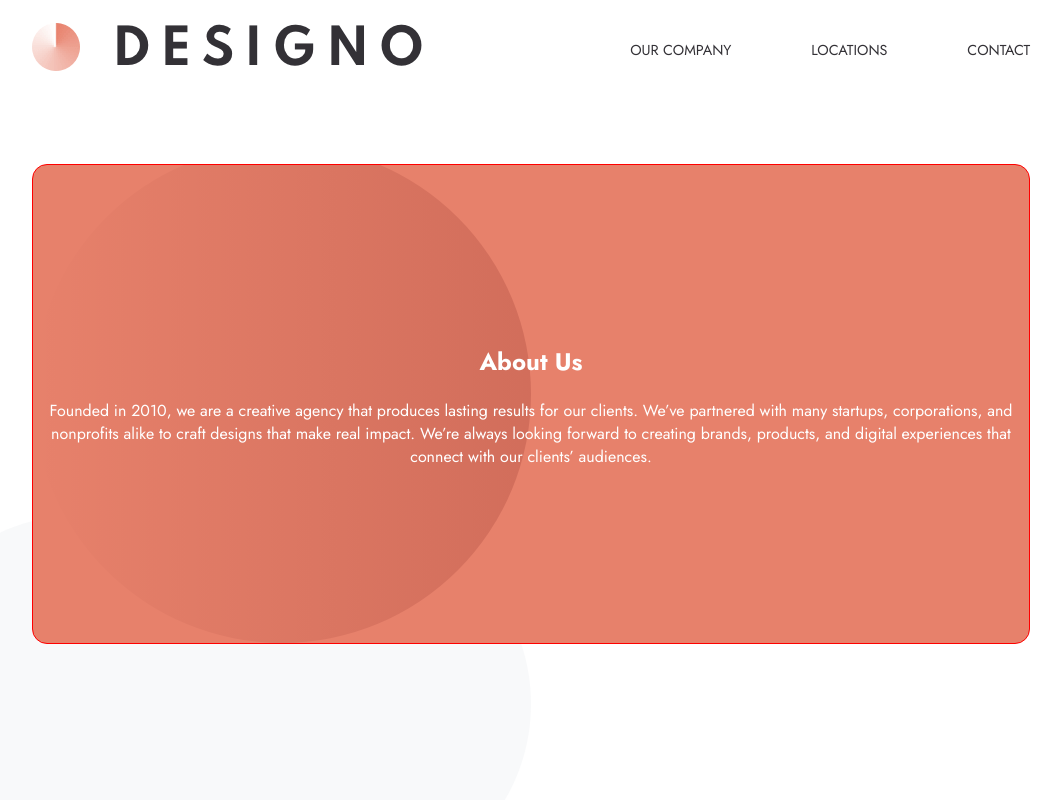
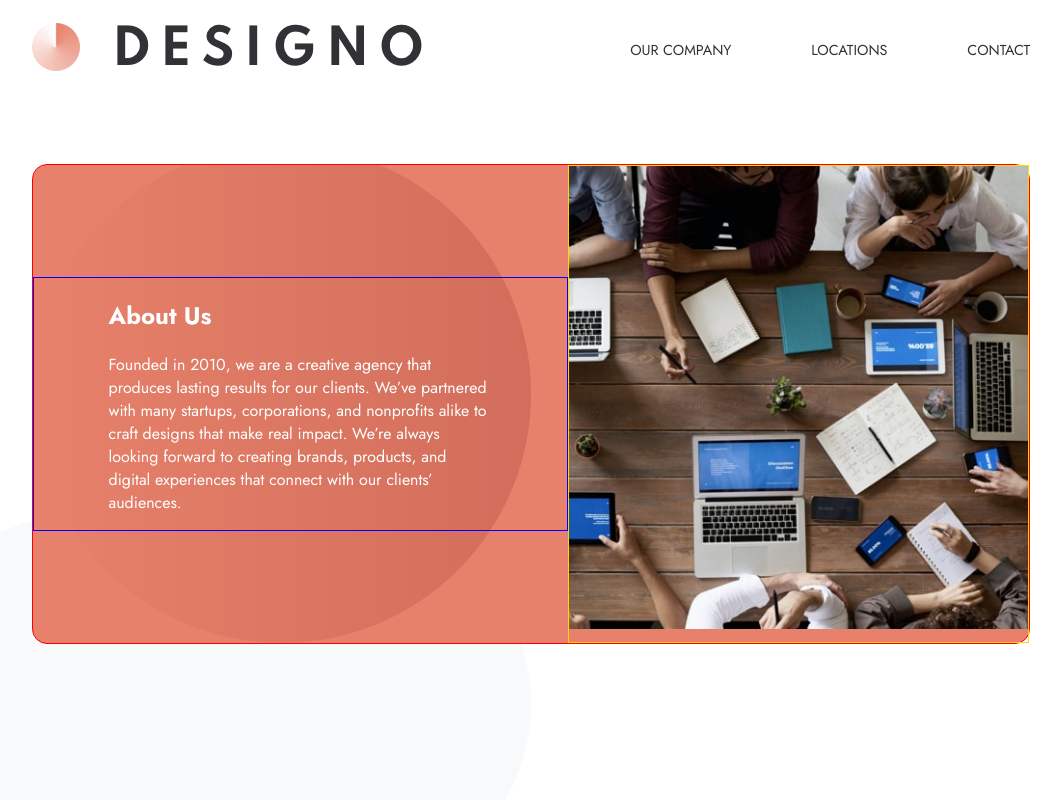
Before and after one commit to SJellen/designo, a Next.js app: page /about in a window 1280 px wide. Shown: the top 800 px of the page, without its empty margins (109-1170 px from the left). Built offline with nearby package versions, Linux system fonts and the light colour scheme.

Commit message:
layoout work on about/hero

```diff
--- a/components/About/Hero.js
+++ b/components/About/Hero.js
@@ -1,12 +1,16 @@
 import styles from '../../styles/About/Hero.module.scss'
+import Image from 'next/image'
 
 export default function About() {
 
     return (
         <div className={styles.container}>
-            <div>
+            <div className={styles.textContainer}>
                 <h2>About Us</h2>
                 <p>Founded in 2010, we are a creative agency that produces lasting results for our clients. We’ve partnered with many startups, corporations, and nonprofits alike to craft designs that make real impact. We’re always looking forward to creating brands, products, and digital experiences that connect with our clients’ audiences.</p>
+            </div>
+            <div className={styles.imgContainer}>
+                <Image src="/assets/about/desktop/image-about-hero.jpg" alt="speaker" width="476" height="480"  className={styles.img}/>
             </div>
 
         </div>
--- a/styles/About/Hero.module.scss
+++ b/styles/About/Hero.module.scss
@@ -14,9 +14,25 @@
     background-position-x: left;
     color: V.$white;
     display: flex;
-    justify-content: center;
+    justify-content: space-between;
     align-items: center;
     text-align: center;
+}
+
+.textContainer {
+    border: 1px solid blue;
+    width: 55%;
+    padding: 0 7.5%;
+    text-align: left;
+}
+
+.imgContainer {
+    border: 1px solid gold;
+    width: 476px;
+    height: 100%;
+    img {
+        ////
+    }
 }
 
 @media only screen and (max-width: 900px) {
```
